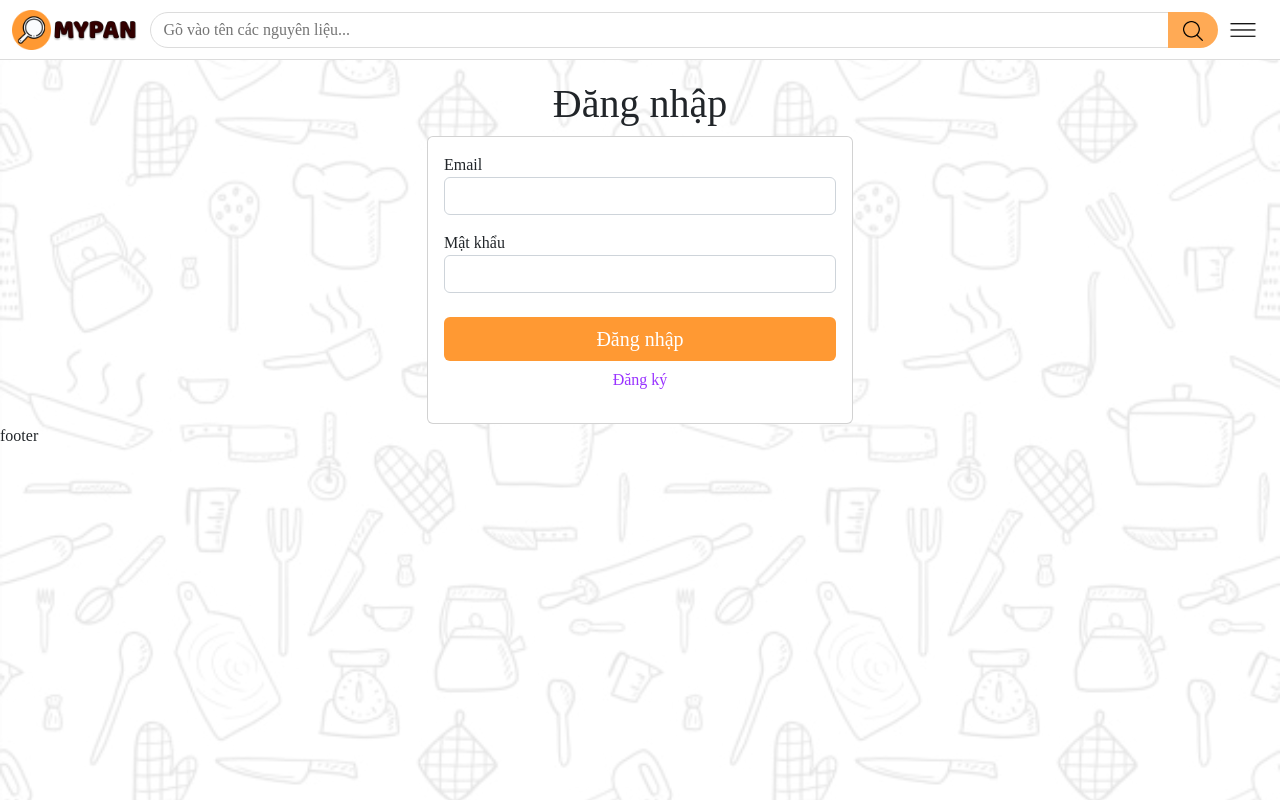
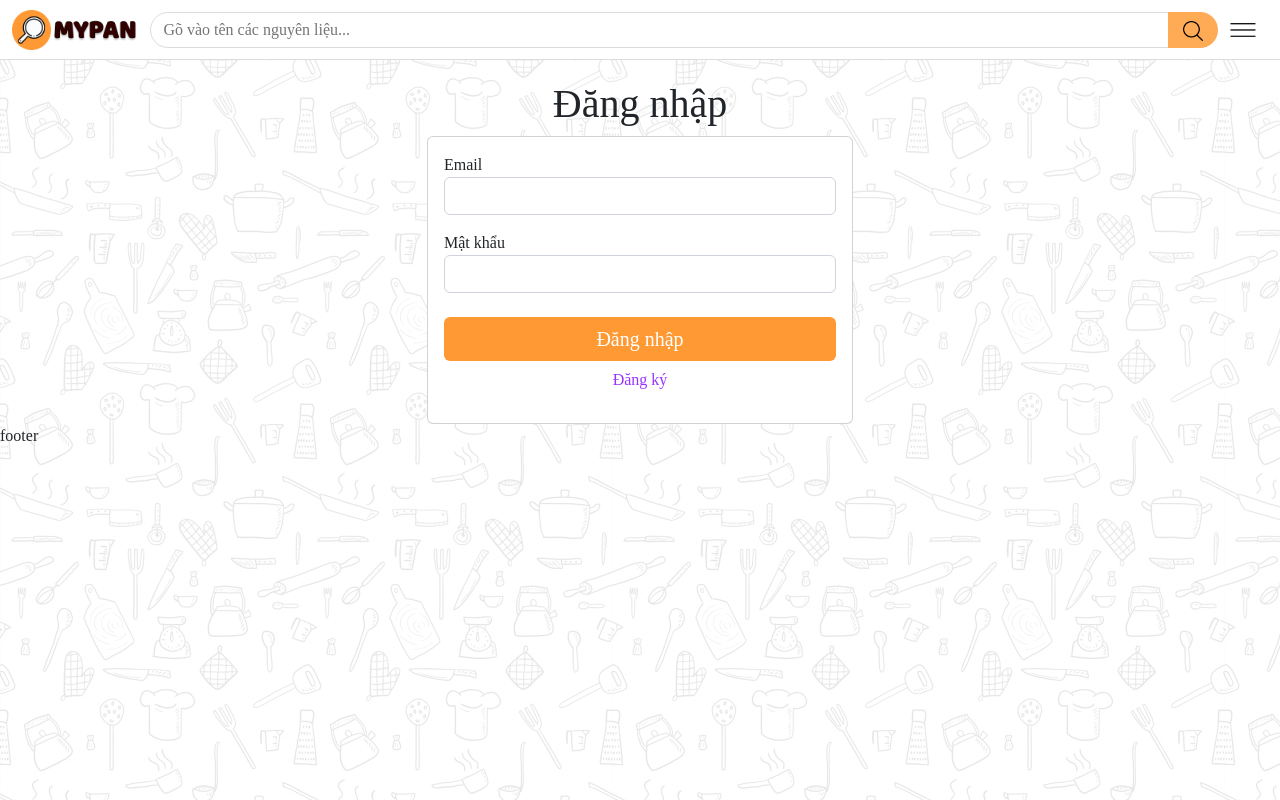
Before and after one commit to PhungNhuY/MYPAN_FE, a Vue app: page /auth/login in a window 1280 px wide. Built offline with nearby package versions, Linux system fonts and the light colour scheme; no server answers; a web font is replaced by a local one.

Commit message:
fix path, background

```diff
--- a/src/App.vue
+++ b/src/App.vue
@@ -22,7 +22,7 @@ import ToastProvider from '@/components/toast/ToastProvider.vue';
     top: 0;
     left: 0;
     background-image: url('./assets/images/background.jpg');
-    background-size: cover;
+    background-repeat: repeat;
     width: 100%;
     height: 100%;
     opacity : 0.1;
--- a/src/router/index.ts
+++ b/src/router/index.ts
@@ -12,8 +12,17 @@ const router = createRouter({
       name: 'MainLayout',
       component: MainLayoutVue,
       children: [
-        { path: '', component: HomePage, },
-        { path: 'getMe', component: () => import('@/views/pages/ProfilePage.vue')},
+        {
+          path: '',
+          component: HomePage,
+          meta: {
+            public: true,
+          },
+        },
+        {
+          path: 'getMe',
+          component: () => import('@/views/pages/ProfilePage.vue'),
+        },
 
         ...authRouter,
 
```
